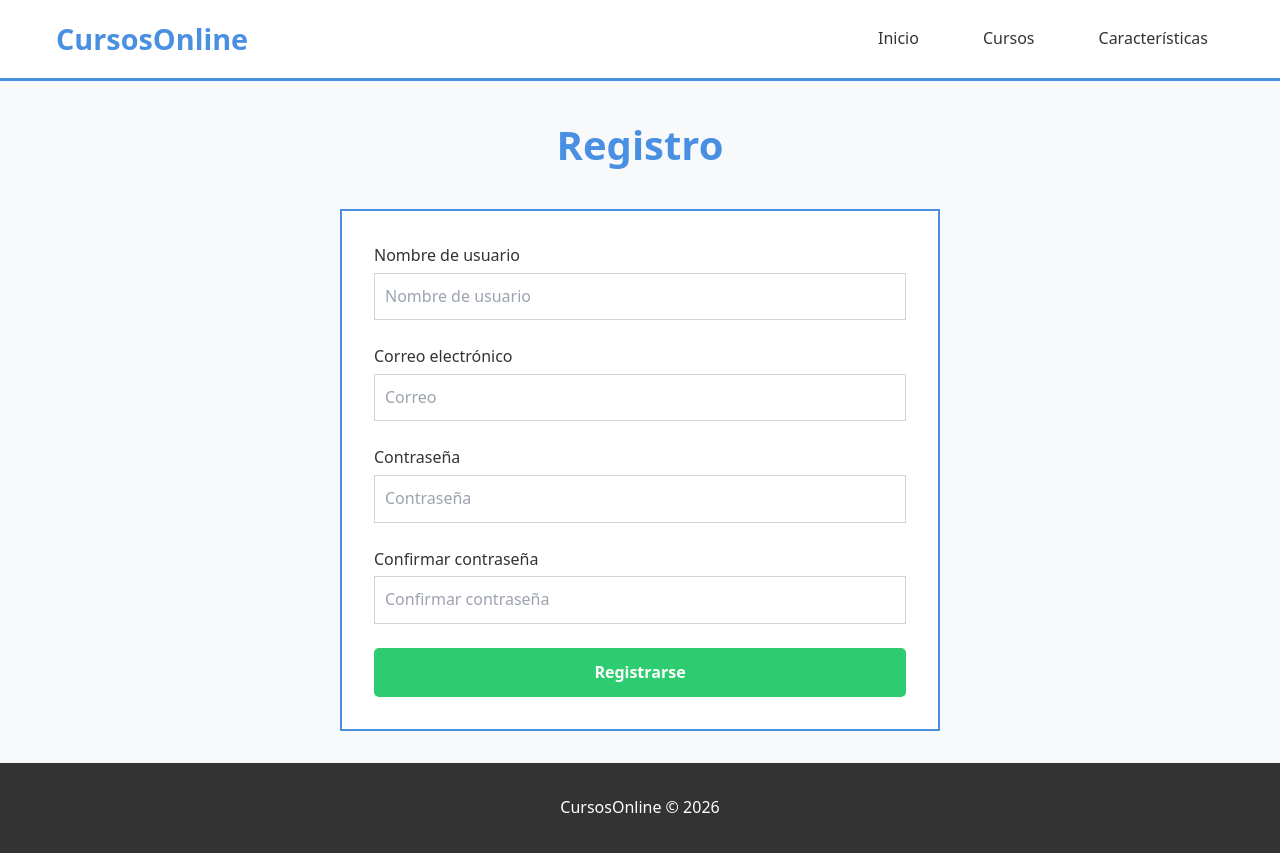
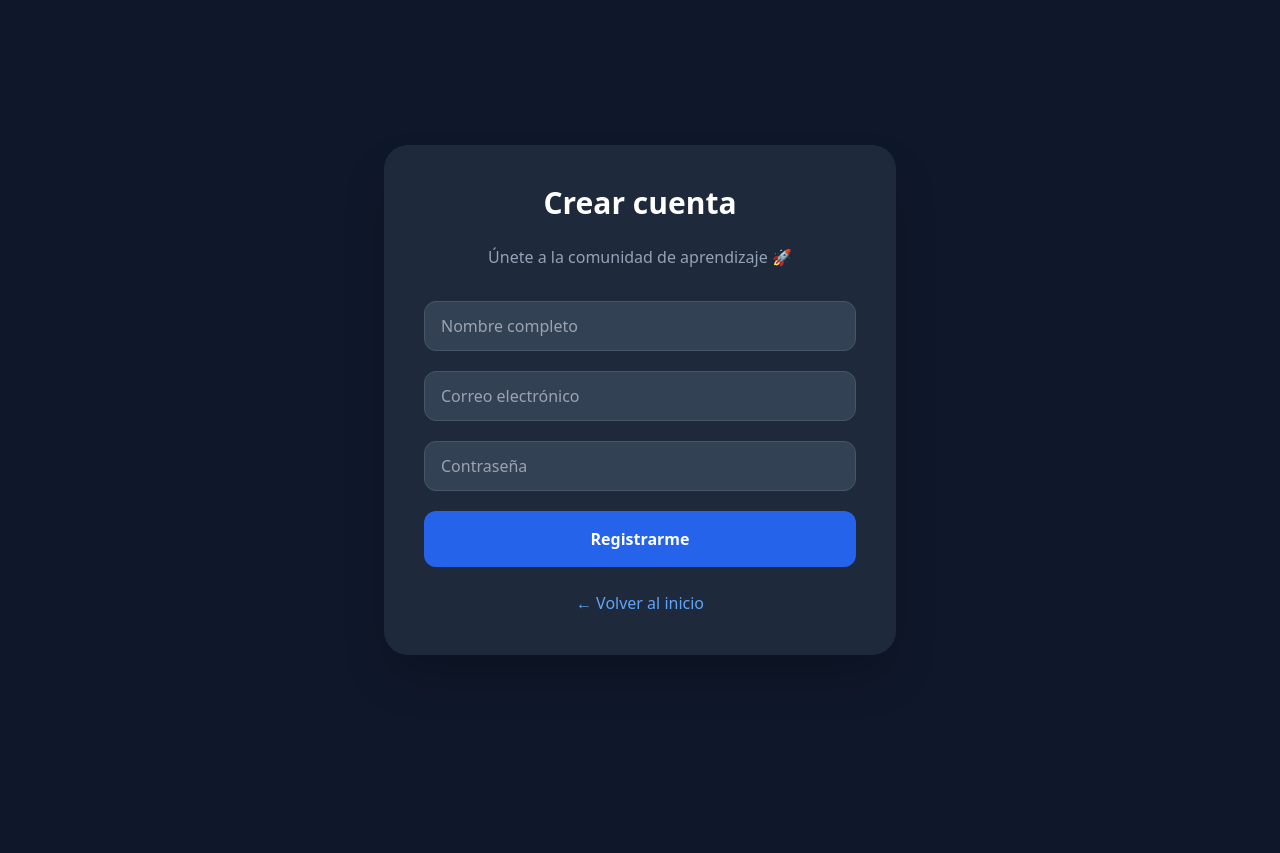
Before and after one commit to AlejoAgdIA/EntregaIntroduccion, a plain HTML site: page registro.html in a window 1280 px wide. After the commit the page ends 800 px from the top, so only its background shows below. Drawn offline with nearby package versions, Linux system fonts and the light colour scheme.

Commit message:
Actuazliacion de registro

```diff
--- a/registro.html
+++ b/registro.html
@@ -1,66 +1,28 @@
 <!DOCTYPE html>
 <html lang="es">
 <head>
-    <link rel="icon" href="logo.png" type="image/png">
     <meta charset="UTF-8">
-    <title>Registro | CursosOnline</title>
+    <title>Registro | Cursos Virtuales</title>
     <script src="https://cdn.tailwindcss.com"></script>
-    <script>
-        tailwind.config = {
-            theme: {
-                extend: {
-                    colors: { primario: '#4a90e2', secundario: '#2ecc71', texto: '#333', fondo: '#f8f9fa' }
-                }
-            }
-        }
-    </script>
 </head>
-<body class="font-sans leading-[1.6] text-texto bg-fondo">
+<body class="bg-slate-900 text-white font-sans flex items-center justify-center min-h-screen">
 
-<nav class="bg-white py-4 border-b-[3px] border-primario">
-    <div class="max-w-[1200px] mx-auto px-4 flex flex-col md:flex-row justify-between items-center">
-        <div class="text-[1.8rem] font-bold text-primario">CursosOnline</div>
-        <ul class="flex flex-col md:flex-row list-none gap-8 items-center mt-4 md:mt-0">
-            <li><a href="index.html" class="no-underline text-texto px-4 py-2 hover:text-primario">Inicio</a></li>
-            <li><a href="cursos.html" class="no-underline text-texto px-4 py-2 hover:text-primario">Cursos</a></li>
-            <li><a href="caracteristicas.html" class="no-underline text-texto px-4 py-2 hover:text-primario">Características</a></li>
-        </ul>
+    <div class="bg-slate-800 p-10 rounded-3xl shadow-2xl w-full max-w-lg">
+        <h2 class="text-3xl font-bold mb-6 text-center">Crear cuenta</h2>
+        <p class="text-slate-400 text-center mb-8">Únete a la comunidad de aprendizaje 🚀</p>
+
+        <form class="space-y-5">
+            <input type="text" placeholder="Nombre completo" class="w-full px-4 py-3 rounded-xl bg-slate-700 border border-slate-600 focus:ring-2 focus:ring-blue-500 outline-none">
+            <input type="email" placeholder="Correo electrónico" class="w-full px-4 py-3 rounded-xl bg-slate-700 border border-slate-600 focus:ring-2 focus:ring-blue-500 outline-none">
+            <input type="password" placeholder="Contraseña" class="w-full px-4 py-3 rounded-xl bg-slate-700 border border-slate-600 focus:ring-2 focus:ring-blue-500 outline-none">
+
+            <button class="w-full bg-blue-600 py-4 rounded-xl font-bold hover:bg-blue-700 transition-all">Registrarme</button>
+        </form>
+
+        <div class="text-center mt-6">
+            <a href="index.html" class="text-blue-400 hover:underline">← Volver al inicio</a>
+        </div>
     </div>
-</nav>
-
-<section class="py-8 px-0">
-    <div class="max-w-[1200px] mx-auto px-4">
-        <h2 class="text-center text-[2.5rem] mb-8 text-primario font-bold">Registro</h2>
-
-        <form class="max-w-[600px] mx-auto bg-white p-8 border-2 border-primario" action="#" method="post">
-            <div class="mb-6">
-                <label class="block mb-1">Nombre de usuario</label>
-                <input type="text" name="usuario" placeholder="Nombre de usuario" class="w-full p-[10px] border border-gray-300" required>
-            </div>
-
-            <div class="mb-6">
-                <label class="block mb-1">Correo electrónico</label>
-                <input type="email" name="correo" placeholder="Correo" class="w-full p-[10px] border border-gray-300" required>
-            </div>
-
-            <div class="mb-6">
-                <label class="block mb-1">Contraseña</label>
-                <input type="password" name="password" placeholder="Contraseña" class="w-full p-[10px] border border-gray-300" required>
-            </div>
-
-            <div class="mb-6">
-                <label class="block mb-1">Confirmar contraseña</label>
-                <input type="password" name="confirmar_password" placeholder="Confirmar contraseña" class="w-full p-[10px] border border-gray-300" required>
-            </div>
-
-            <button type="submit" class="inline-block bg-secundario text-white px-6 py-3 rounded-[5px] font-semibold w-full">Registrarse</button>
-        </form>
-    </div>
-</section>
-
-<footer class="bg-texto text-white text-center py-8">
-    <p>CursosOnline © 2026</p>
-</footer>
 
 </body>
 </html>
```
